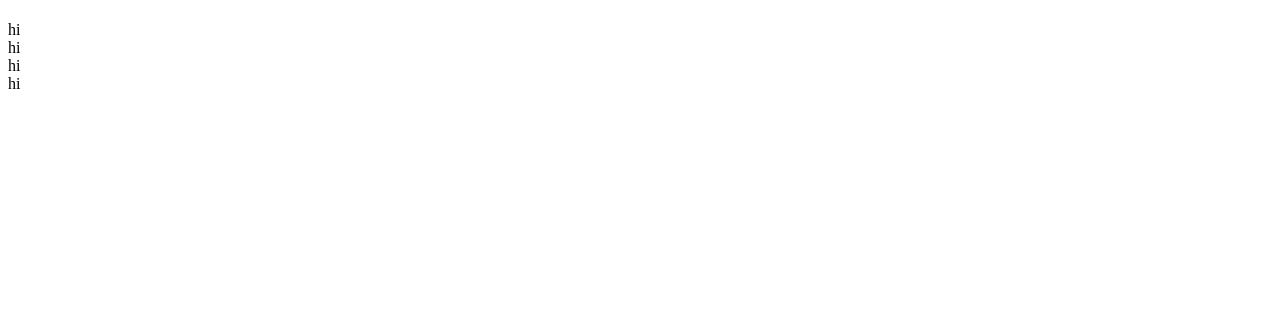
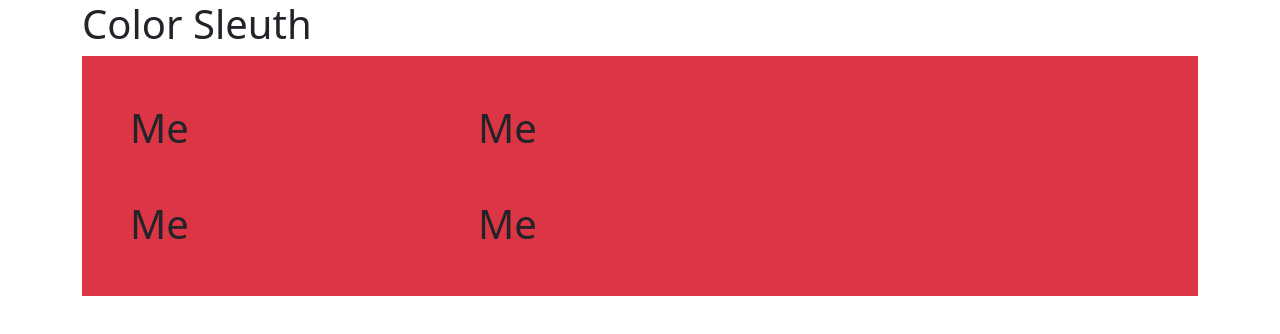
Before and after one commit to TyQuincia-Oby/color-sleuth-game, a plain HTML site: page index.html in a window 1280 px wide. Drawn offline with nearby package versions, Linux system fonts and the light colour scheme.

Commit message:
added tags to index.html

```diff
--- a/index.html
+++ b/index.html
@@ -4,26 +4,36 @@
 <head>
     <meta charset="UTF-8">
     <meta name="viewport" content="width=device-width, initial-scale=1.0">
-    <href="https://cdn.jsdelivr.net/npm/bootstrap@5.3.3/dist/css/bootstrap.min.css" rel="stylesheet">
+    <link href="https://cdn.jsdelivr.net/npm/bootstrap@5.3.3/dist/css/bootstrap.min.css" rel="stylesheet">
     <title>Color Sleuth Game</title>
 </head>
 
 <body>
-  <div class="container text-center">
-    <h1 class="text-center>Color Sleuth Game"></h1>
+    <div class="container">
+
+        <h1>Color Sleuth</h1>
+<div class="p-5 bg-danger h1">
+
         <div class="row">
-      <div class="col-6">
-        <div class="red-square">hi</div>
+            <div class="col-md-4">
+                <div class="'red-square">Me</div>
             </div>
-      <div class="col-6">
-        <div class="red-square">hi</div>
+
+            <div class="col-md-8">
+                <div class="'red-square">Me</div>
             </div>
+
         </div>
-      <div class="col-6">hi</div>
-       <div class="red-square"></div>
+        <br>
+        <div>
+
+            <div class="row">
+                <div class="col-4">
+                    <div class="red-square">Me</div>
                 </div>
-      <div class="col-6">
-        <div class="red-square">hi</div>
+
+                <div class="col-8">
+                    <div class="red-sqauer">Me</div>
                 </div>
             </div>
         </div>
```
Lines whose indentation alone changed are shown as unchanged.
